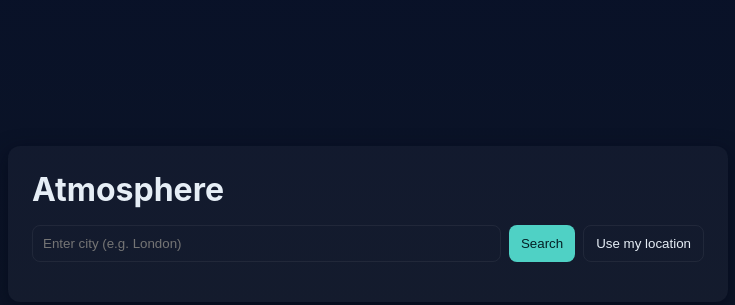
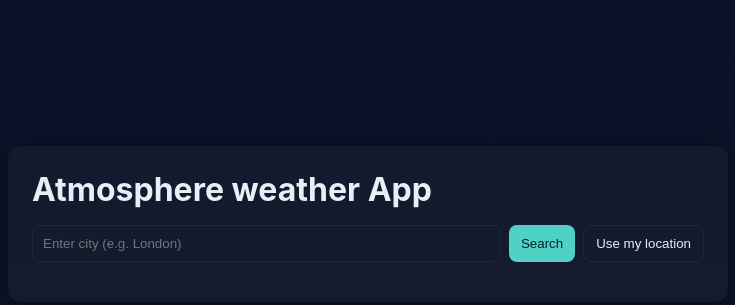
Before and after one commit to 237y1a6697/Weather-App, a plain HTML site: page index.html in a window 1280 px wide. Shown: the part 176-481 px from the top of the page, without its empty margins (272-1007 px from the left). Drawn offline with Linux system fonts and the light colour scheme.

Commit message:
Update index.html

```diff
--- a/index.html
+++ b/index.html
@@ -8,7 +8,7 @@
 </head>
 <body>
   <main class="container">
-    <h1>Atmosphere</h1>
+    <h1>Atmosphere weather App</h1>
 
     <form id="searchForm">
       <input
```
